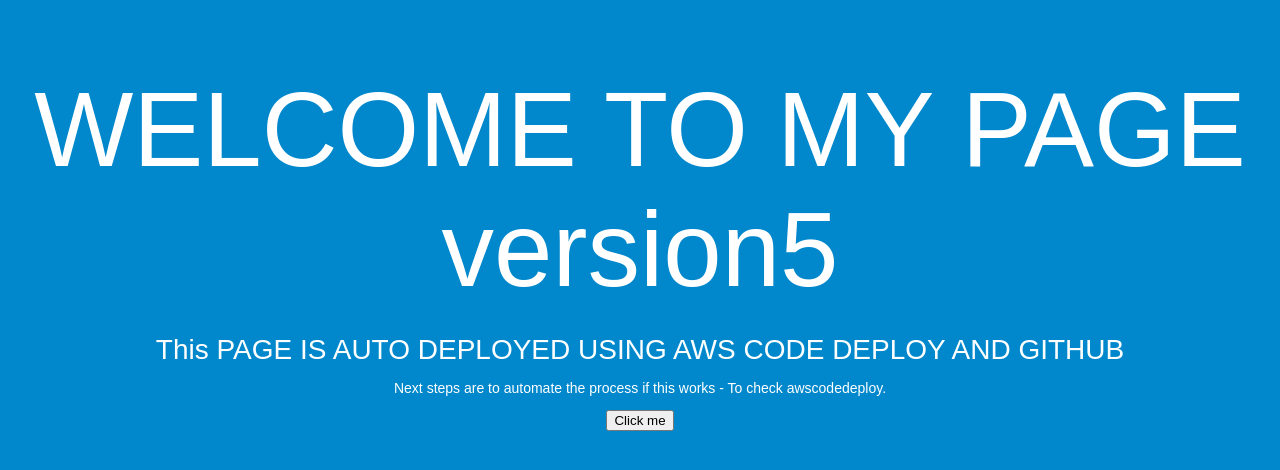
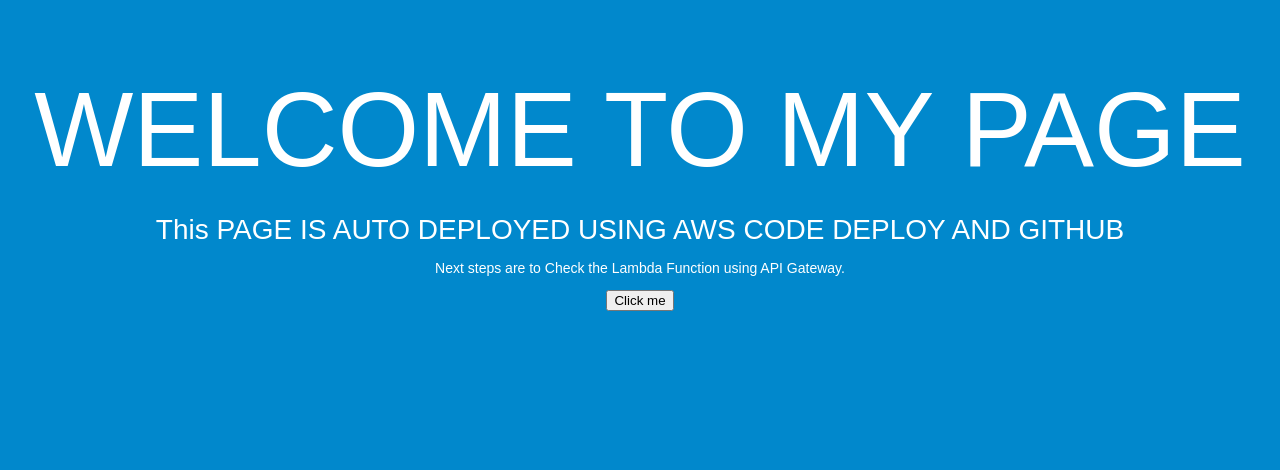
Before and after one commit to vismid86/MyFirstProject, a plain HTML site: page index.html in a window 1280 px wide. Drawn offline with Linux system fonts and the light colour scheme.

Commit message:
Testing CI-CD

```diff
--- a/index.html
+++ b/index.html
@@ -41,9 +41,9 @@ function myFunction() {
 </head>
 <body>
   <div align="center">
-    <h1>WELCOME TO MY PAGE version5</h1>
+    <h1>WELCOME TO MY PAGE</h1>
     <h2>This PAGE IS AUTO DEPLOYED USING AWS CODE DEPLOY AND GITHUB</h2>
-    <p>Next steps are to automate the process if this works - To check awscodedeploy</a>.</p>
+    <p>Next steps are to Check the Lambda Function using API Gateway</a>.</p>
 	<button onclick="myFunction()">Click me</button><br>
   </div>
 </body>
```
